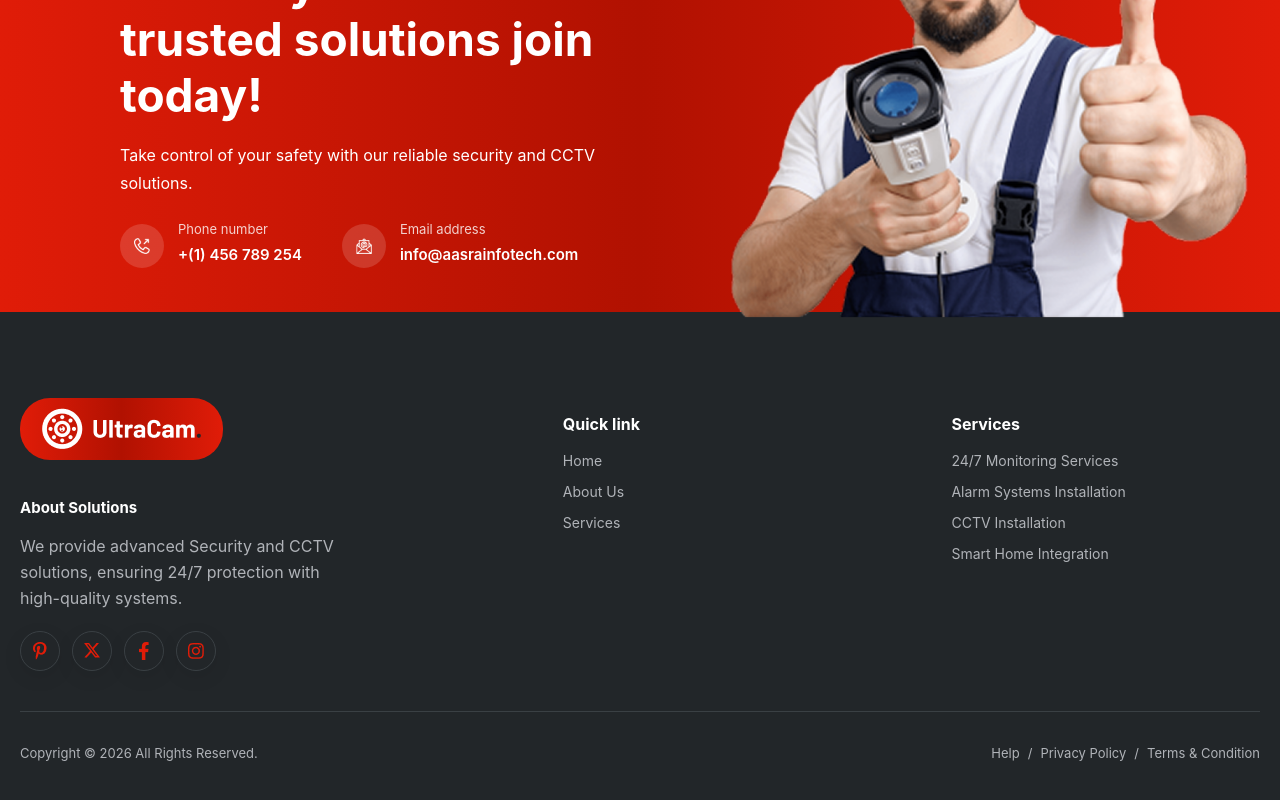
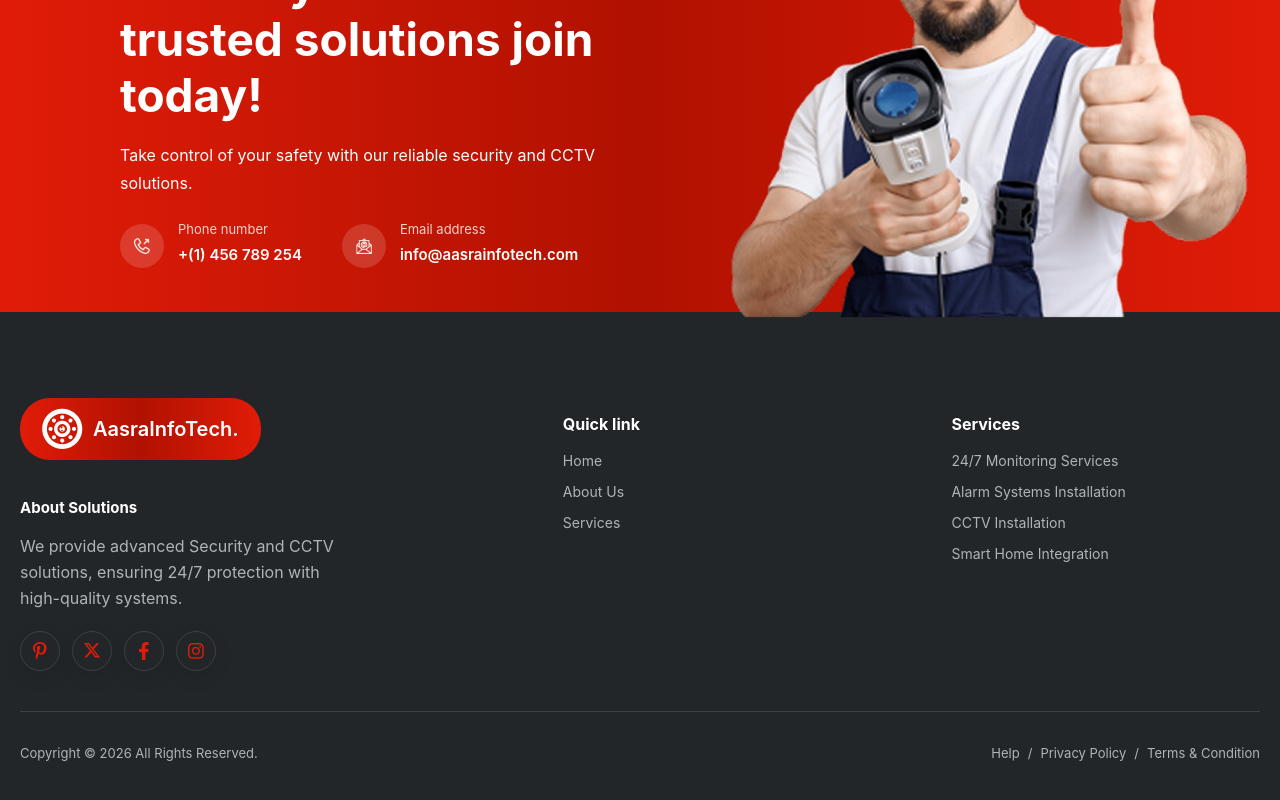
Before and after one commit to LaviSaini/camapp, a React (Create React App) app: page / in a window 1280 px wide. Shown: the part 3731-4531 px from the top of the page. Built offline with nearby package versions, Linux system fonts and the light colour scheme.

Commit message:
footer logo

```diff
--- a/src/components/Footer.css
+++ b/src/components/Footer.css
@@ -32,7 +32,7 @@
 
 .footer-logo span {
   font-weight: 600;
-  font-size: 16px;
+  font-size: 20px;
 }
 
 /* ABOUT */
--- a/src/components/Footer.js
+++ b/src/components/Footer.js
@@ -1,6 +1,6 @@
 import React from "react";
 import "./Footer.css";
-import FooterLogo from "../assets/images/footer-logo.svg.png";
+import FooterLogo from "../assets/images/footer-logocircle.png";
 import Symbol1 from "../assets/images/Symbol1.png";
 import Symbol2 from "../assets/images/Symbol2.png";
 import Symbol3 from "../assets/images/Symbol3.png";
@@ -19,7 +19,7 @@
           {/* LEFT */}
           <div className="footer-column about-column">
             <div className="footer-logo">
-              <img src={FooterLogo} alt="UltraCam" />
+              <img src={FooterLogo} alt="AasraInfoTech" /><span>AasraInfoTech.</span>
             </div>
 
             <h4 className="footer-subtitle">About Solutions</h4>
--- a/src/components/Header.js
+++ b/src/components/Header.js
@@ -33,7 +33,6 @@
       <div className="header-container">
 
         <div className="logo">
-          {/* <img src={logoIcon} alt="UltraCam Logo" className="logo-img" /> */}
           <span className="lgimage"><img src={circle} alt="Circle" />
           </span>
           <h4>AasraInfoTech.</h4>
@@ -106,7 +105,7 @@
         <div className={`mobile-nav ${isMobileMenuOpen ? 'open' : ''}`}>
           <nav className="mobile-nav-content">
             <div className="mobile-logo">
-              <img src={logoIcon} alt="UltraCam Logo" className="logo-img" />
+              <img src={logoIcon} alt="AasraInfoTech Logo" className="logo-img" />
             </div>
             <ul className="mobile-nav-links">
               <li>
```
Also changed, not shown: src/assets/images/footer-logocircle.png (added).
